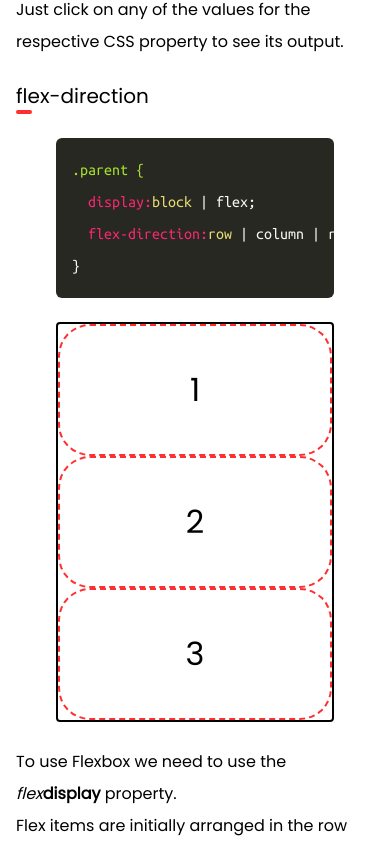
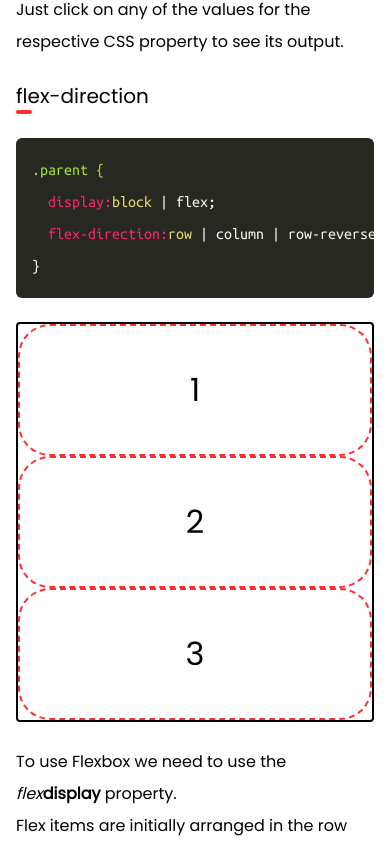
Before and after one commit to thesourceproject/thesourceproject.github.io, a Nuxt app: page /article/7-Lets-learn-CSS-Flexbox in a window 390 px wide. Shown: the part 2110-2956 px from the top of the page. Built offline with nearby package versions, Linux system fonts and the light colour scheme; a web font is replaced by a local one.

Commit message:
minor fix

```diff
--- a/components/CSSHelper.vue
+++ b/components/CSSHelper.vue
@@ -1,5 +1,5 @@
 <template>
-  <div class="mx-10 my-6">
+  <div class="sm:mx-10 my-6">
     <div
       class="mb-6 bg-code-1 rounded-md text-code-2 grid gap-4 font-mono whitespace-nowrap overflow-x-auto"
     >
```
